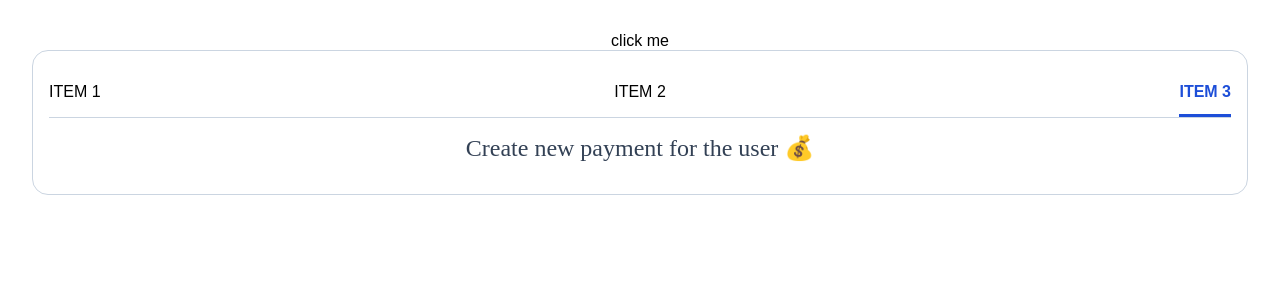
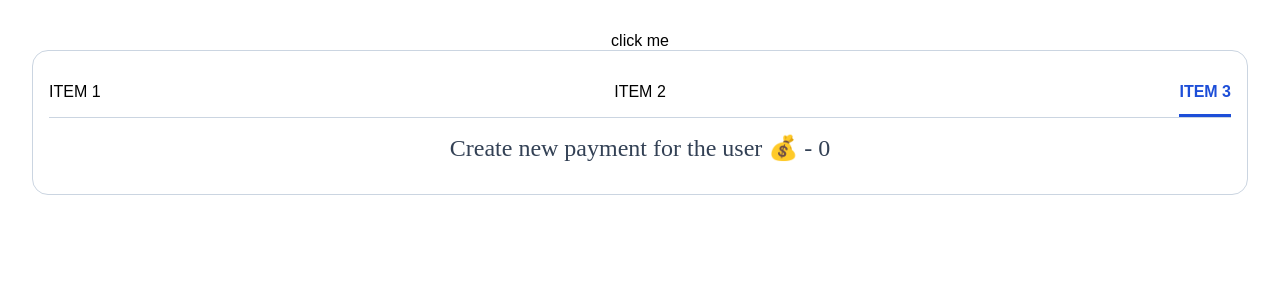
Before and after one commit to shahabahmadzadeh/tabcomponent, a React app: page / in a window 1280 px wide. Shown: the top 300 px of the page. Built offline with nearby package versions, Linux system fonts and the light colour scheme; the HTML template or start-up script is replaced by a standard one.

Commit message:
add count

```diff
--- a/src/App.jsx
+++ b/src/App.jsx
@@ -21,9 +21,12 @@ const tabData = [
 function App() {
   const [activeTab, setActiveTab] = useState(3);
   const [isShowTab, setIsShowTab] = useState(true);
+  const [count, setCount] = useState(0);
   // const activeTab = 2;
   const handleAciveTab = (id) => {
     setActiveTab(id);
+    setCount((prevState) => prevState + 1);
+    setCount((prevState) => prevState + 1);
   };
   return (
     <div>
@@ -42,7 +45,9 @@ function App() {
               </button>
             ))}
           </div>
-          <div className="tab__content">{tabData[activeTab - 1].content}</div>
+          <div className="tab__content">
+            {tabData[activeTab - 1].content} - {count}
+          </div>
         </div>
       ) : (
         <p>closed</p>
```
